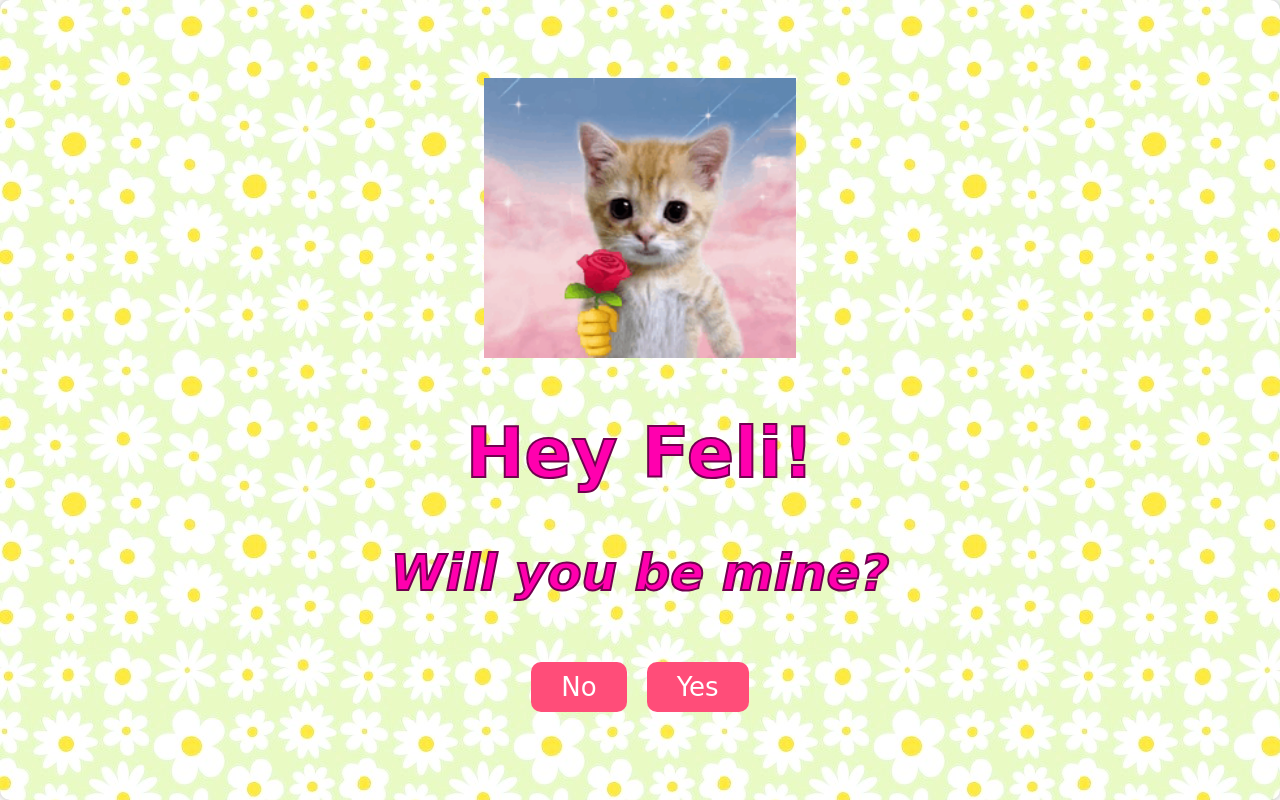
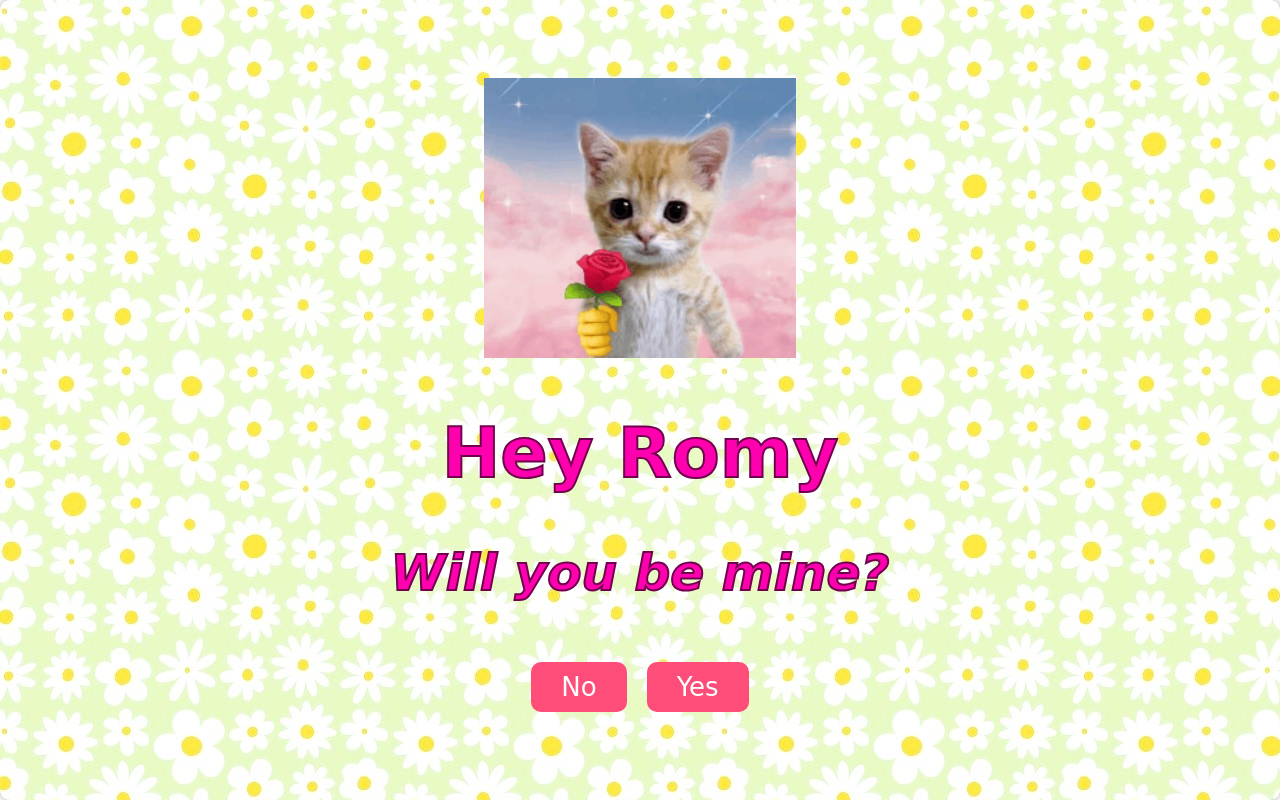
Before and after one commit to DsSoft-Byte/4feli, a plain HTML site: page index.html in a window 1280 px wide. Drawn offline with Linux system fonts and the light colour scheme.

Commit message:
Update index.html

```diff
--- a/index.html
+++ b/index.html
@@ -12,7 +12,7 @@
     <div class="container">
         <div class="Mainprompt">
             <img class="image" src="images/catflower.jpg"></img>
-            <h1 class="hh" id="name">Hey Feli!</h1>
+            <h1 class="hh" id="name">Hey Romy</h1>
             <p class="pp" id="question">Will you be mine?</p>
             <div class="buttons">
                 <button id="no-button" onclick="showMessage('No')">No</button>
```
